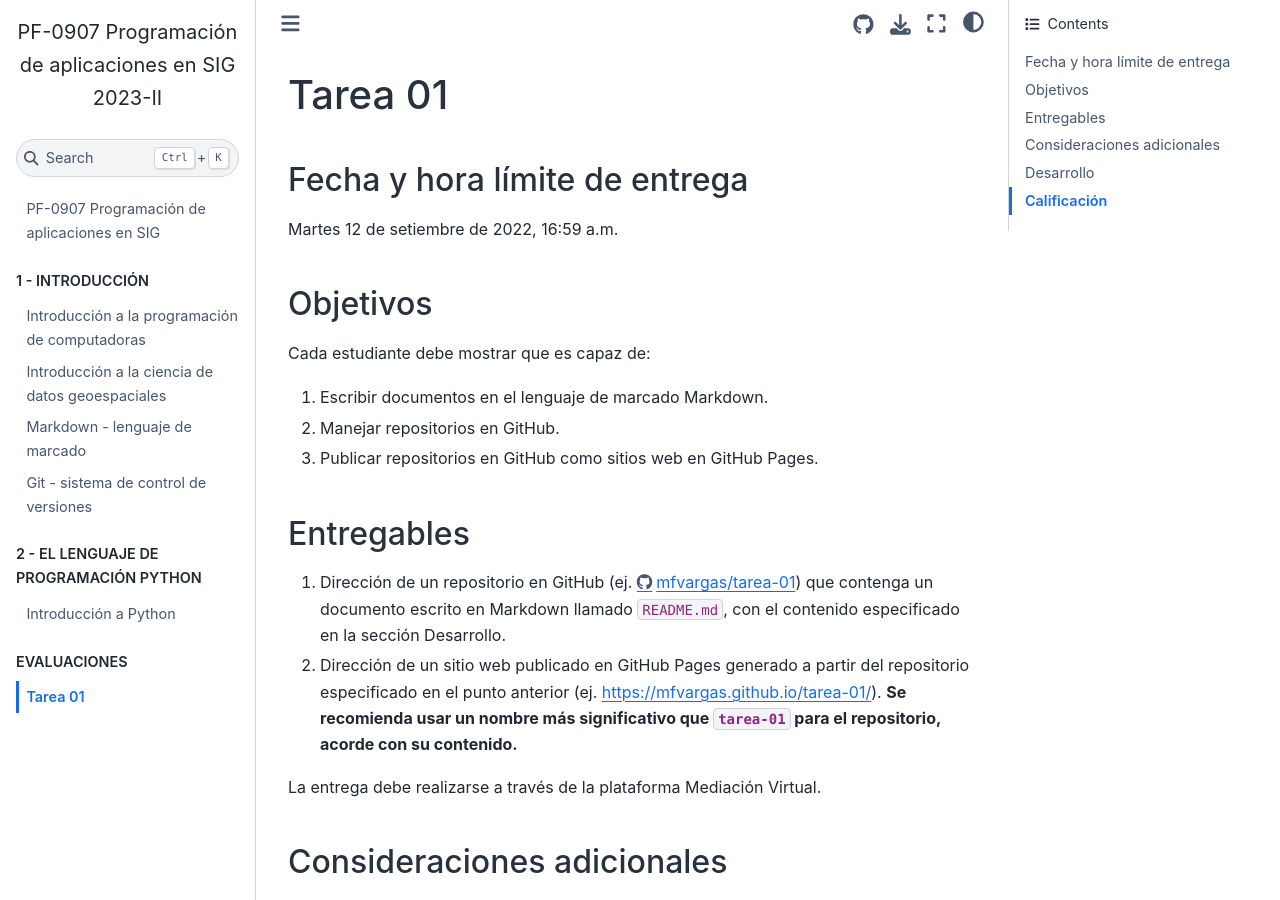
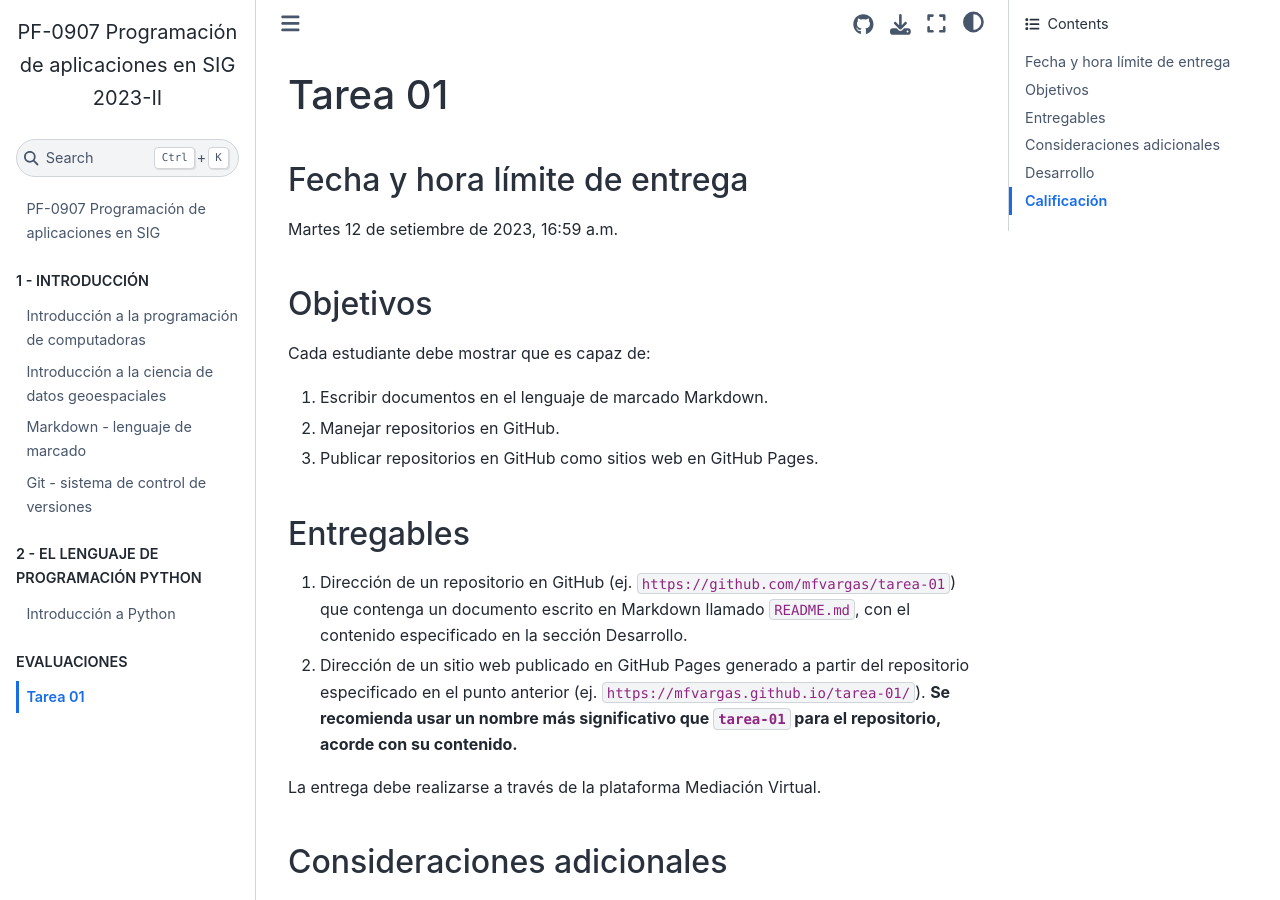
Before and after one commit to pf0907-programacionsig/2023-ii, a Jupyter Book: the page built from contenido/evaluaciones/tarea-01.md, in a window 1280 px wide and 900 px high. Built offline with Jupyter Book 1.0.4 settings and Sphinx 7.4.7 and the Sphinx Book theme 1.1.4, drawn with Linux system fonts in a browser that asks for light colours; pages that are not in the unit, such as notebooks, are missing from menus.

Commit message:
Modificar tarea 01 - corregir fecha de entrega y direcciones web

```diff
--- a/contenido/evaluaciones/tarea-01.md
+++ b/contenido/evaluaciones/tarea-01.md
@@ -1,7 +1,7 @@
 # Tarea 01
 
 ## Fecha y hora límite de entrega
-Martes 12 de setiembre de 2022, 16:59 a.m.
+Martes 12 de setiembre de 2023, 16:59 a.m.
 
 ## Objetivos
 Cada estudiante debe mostrar que es capaz de:
@@ -11,8 +11,8 @@ Cada estudiante debe mostrar que es capaz de:
 3.  Publicar repositorios en GitHub como sitios web en GitHub Pages.
 
 ## Entregables
-1.  Dirección de un repositorio en GitHub (ej. https://github.com/mfvargas/tarea-01) que contenga un documento escrito en Markdown llamado `README.md`, con el contenido especificado en la sección Desarrollo.
-2.  Dirección de un sitio web publicado en GitHub Pages generado a partir del repositorio especificado en el punto anterior (ej. https://mfvargas.github.io/tarea-01/). **Se recomienda usar un nombre más significativo que `tarea-01` para el repositorio, acorde con su contenido.**
+1.  Dirección de un repositorio en GitHub (ej. `https://github.com/mfvargas/tarea-01`) que contenga un documento escrito en Markdown llamado `README.md`, con el contenido especificado en la sección Desarrollo.
+2.  Dirección de un sitio web publicado en GitHub Pages generado a partir del repositorio especificado en el punto anterior (ej. `https://mfvargas.github.io/tarea-01/`). **Se recomienda usar un nombre más significativo que `tarea-01` para el repositorio, acorde con su contenido.**
 
 La entrega debe realizarse a través de la plataforma Mediación Virtual.
 
```
Also changed, not shown: 5 other files.
